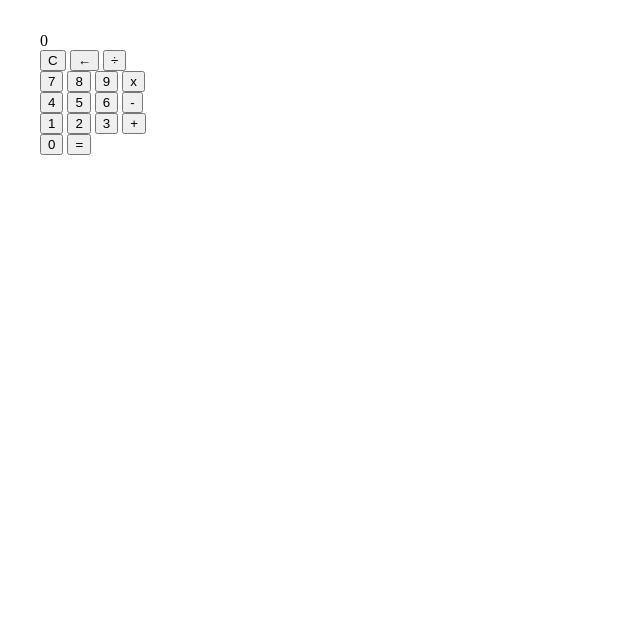
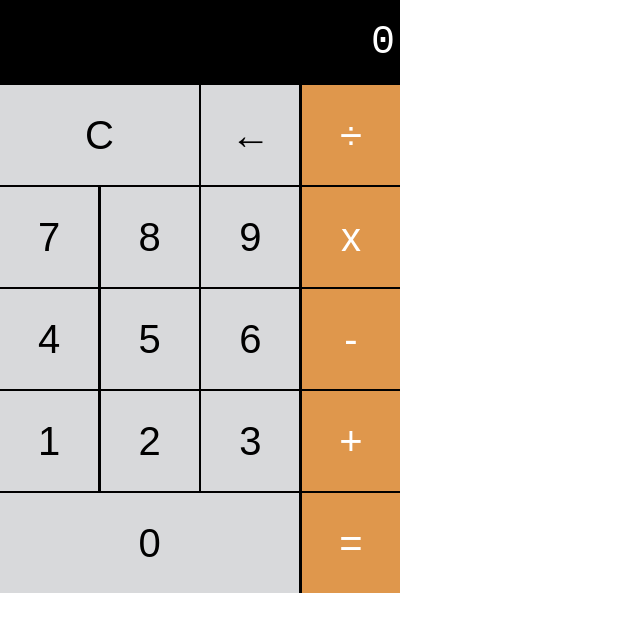
Before and after one commit to AnkiCodeAdventures/iphone-calculator, a plain HTML site: page index.html in a window 1280 px wide. Shown: the whole page, without its empty margins (0-640 px from the left). Drawn offline with Linux system fonts and the light colour scheme.

Commit message:
add styles to calculator

```diff
--- a/index.html
+++ b/index.html
@@ -12,31 +12,31 @@
       <section id="screen">0</section>
       <section class="calc-buttons">
         <div class="calc-button-row">
-          <button class="cacl-button double">C</button>
-          <button class="cacl-button">←</button>
-          <button class="cacl-button">÷</button>
+          <button class="calc-button double">C</button>
+          <button class="calc-button">←</button>
+          <button class="calc-button">÷</button>
         </div>
         <div class="calc-button-row">
-          <button class="cacl-button">7</button>
-          <button class="cacl-button">8</button>
-          <button class="cacl-button">9</button>
-          <button class="cacl-button">x</button>
+          <button class="calc-button">7</button>
+          <button class="calc-button">8</button>
+          <button class="calc-button">9</button>
+          <button class="calc-button">x</button>
         </div>
         <div class="calc-button-row">
-          <button class="cacl-button">4</button>
-          <button class="cacl-button">5</button>
-          <button class="cacl-button">6</button>
-          <button class="cacl-button">-</button>
+          <button class="calc-button">4</button>
+          <button class="calc-button">5</button>
+          <button class="calc-button">6</button>
+          <button class="calc-button">-</button>
         </div>
         <div class="calc-button-row">
-          <button class="cacl-button">1</button>
-          <button class="cacl-button">2</button>
-          <button class="cacl-button">3</button>
-          <button class="cacl-button">+</button>
+          <button class="calc-button">1</button>
+          <button class="calc-button">2</button>
+          <button class="calc-button">3</button>
+          <button class="calc-button">+</button>
         </div>
         <div class="calc-button-row">
-          <button class="cacl-button triple">0</button>
-          <button class="cacl-button">=</button>
+          <button class="calc-button triple">0</button>
+          <button class="calc-button">=</button>
         </div>
       </section>
     </div>
--- a/styles.css
+++ b/styles.css
@@ -2,11 +2,71 @@
   box-sizing: border-box;
 }
 
-.calculator {
-  margin: 2rem 2rem;
+body {
+  padding: 0;
+  margin: 0;
 }
 
-.button {
-  height: 50px;
-  width: 56px;
+.calculator {
+  width: 400px;
+  background-color: black;
+  color: white;
 }
+
+#screen {
+  font-size: 40px;
+  font-family: "Courier New", Courier, monospace;
+  text-align: right;
+  padding: 20px 5px;
+}
+
+.calc-button-row {
+  display: flex;
+  flex-direction: row;
+  justify-content: space-between;
+  align-content: stretch;
+  margin-bottom: 0.5%;
+}
+
+.calc-button {
+  background-color: #d8d9db;
+  color: black;
+  width: 24.5%;
+  height: 100px;
+  border: none;
+  border-radius: 0;
+  font-size: 40px;
+  cursor: pointer;
+  /* border-color: black; */
+}
+
+.calc-button:last-child {
+  background-color: #df974c;
+  color: white;
+}
+
+.calc-button:hover {
+  background-color: #ebebeb;
+}
+.calc-button:active {
+  background-color: #bbbcbe;
+}
+
+.calc-button:last-child:hover {
+  background-color: #dfb07e;
+}
+.calc-button:last-child:active {
+  background-color: #dd8d37;
+}
+
+.calc-button-row:last-child {
+  padding-bottom: 0;
+}
+
+.double {
+  width: 49.7%;
+}
+
+.triple {
+  width: 74.8%;
+}
```
